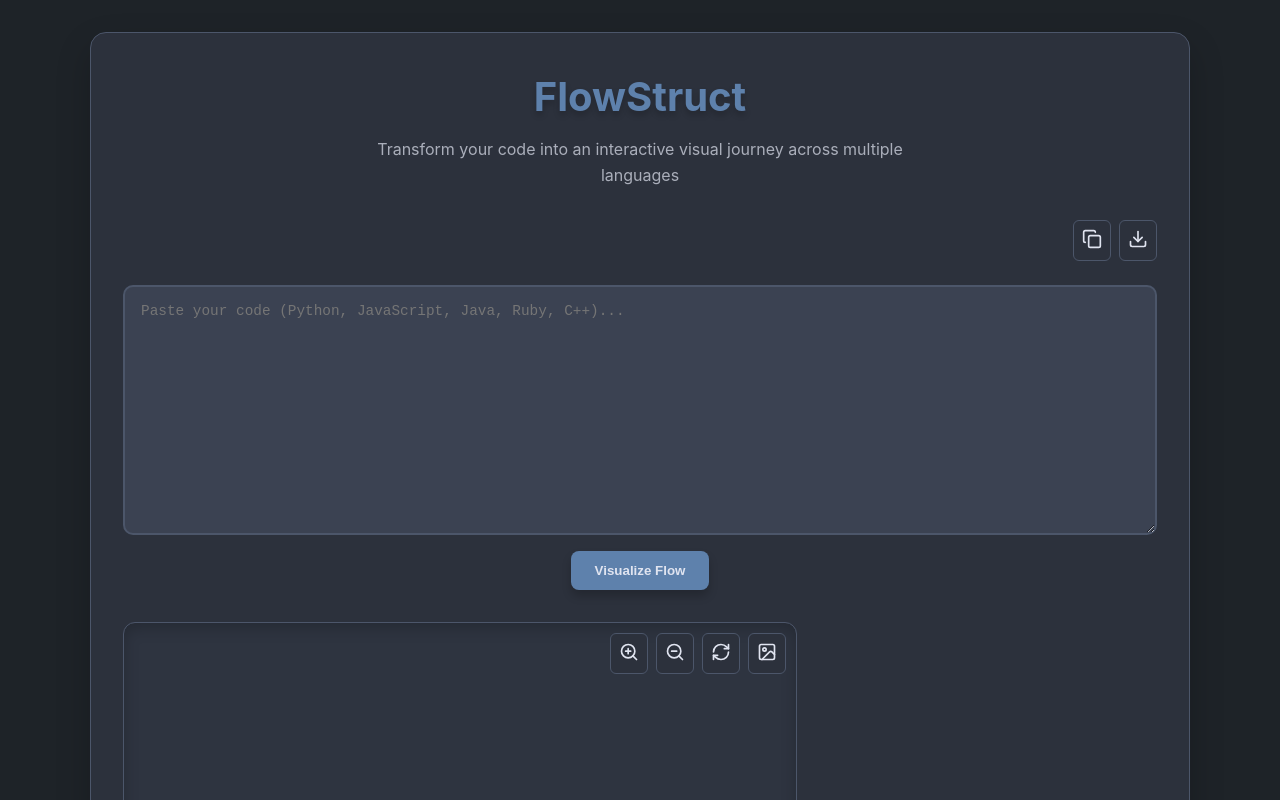
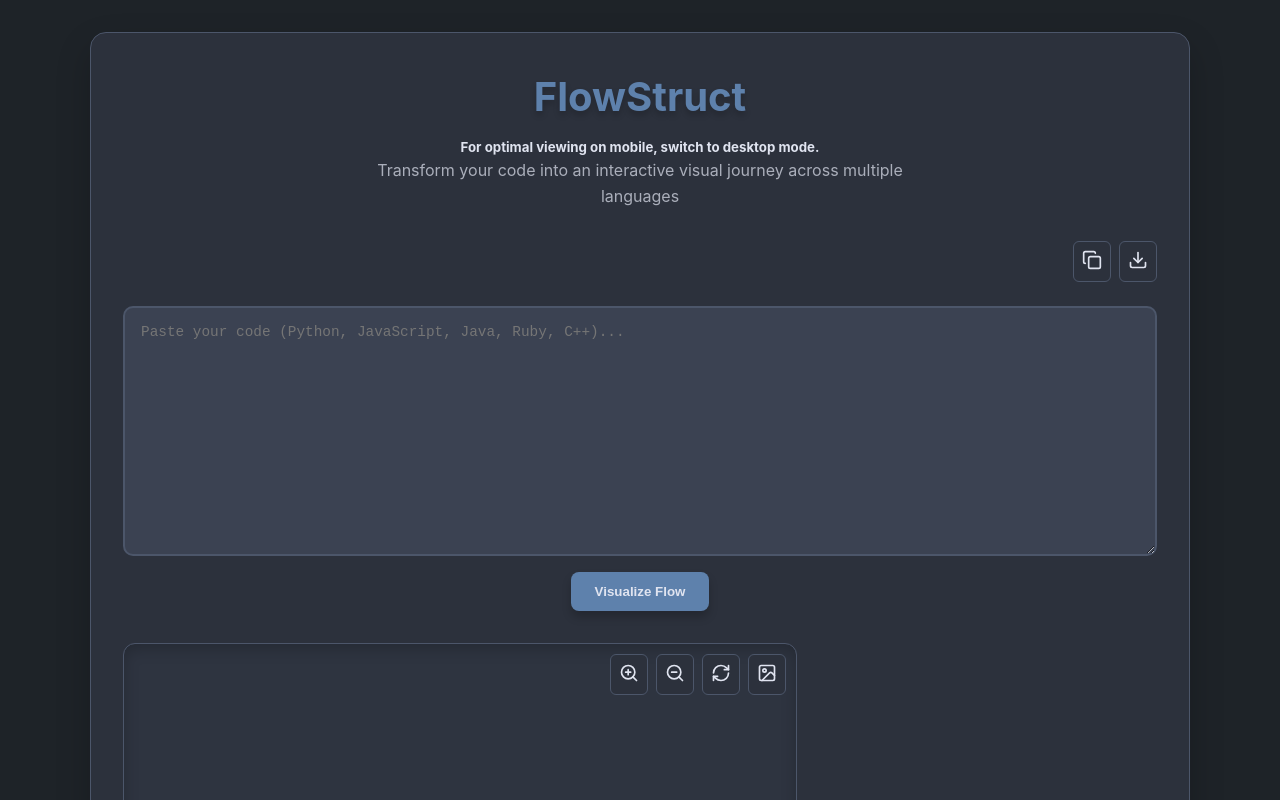
Before and after one commit to Relacosm/FlowStruct, a React (Vite) app: page / in a window 1280 px wide. Shown: the top 800 px of the page. Built offline with nearby package versions, Linux system fonts and the light colour scheme.

Commit message:
Update App.jsx

```diff
--- a/src/App.jsx
+++ b/src/App.jsx
@@ -383,6 +383,7 @@ const CodeFlowVisualizer = () => {
     <div className="code-flow-container">
       <div className="header">
         <h1>FlowStruct</h1>
+        <h5>For optimal viewing on mobile, switch to desktop mode.</h5>
         <p>Transform your code into an interactive visual journey across multiple languages</p>
       </div>
 
```
